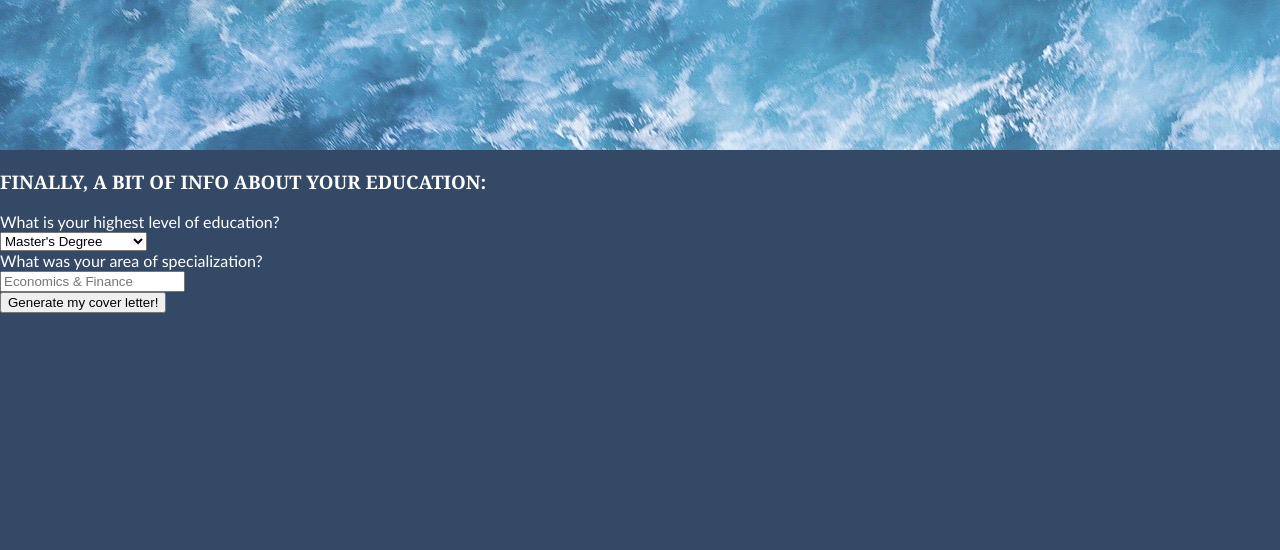
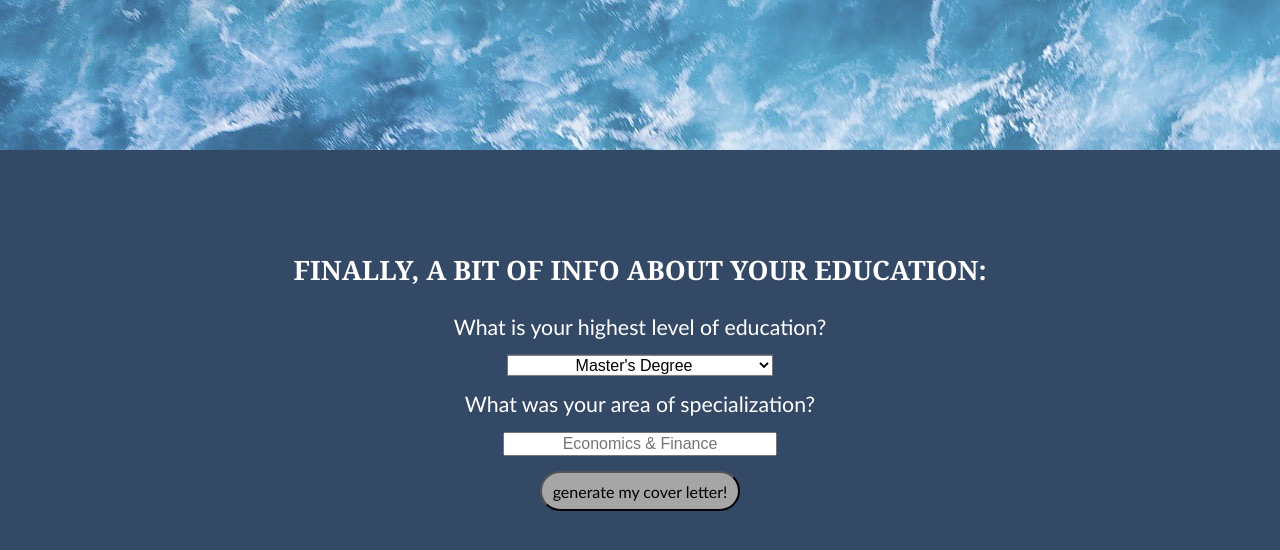
Before and after one commit to missy-davies/coverletter-generator, a Flask app: page /education in a window 1280 px wide. Shown: the top 550 px of the page. Run offline with Flask 2, Linux system fonts and the light colour scheme.

Commit message:
Style cover letter and home page

```diff
--- a/static/css/styling.css
+++ b/static/css/styling.css
@@ -1,9 +1,8 @@
 
-
-div.navbar-header {
-    width: 100%;
-    height: 150px;
-    background-image: url("/static/img/seascape-full.jpeg");
+html, body {
+  background-color: #344966;
+  margin: 0;
+  padding: 0;
 }
 
 
@@ -11,6 +10,7 @@ h1 {
   text-transform: uppercase;
   font-family: Georgia;
   color: rgb(0, 0, 0);
+  font-size: 35pt;
   }
 
 
@@ -18,22 +18,76 @@ h3 {
   text-transform: uppercase;
   font-family: Georgia;
   color: rgb(255, 255, 255);
+  font-size: 20pt;
 }
 
 
-body {
-    background-color: #344966;
-    margin: 0;
+div.navbar-header {
+  width: 100%;
+  height: 150px;
+  background-image: url("/static/img/seascape-full.jpeg");
+}
+
+.container {
+  height: 20vh;
+  display: block;
+  justify-content: center;
+  align-items: center;
+  text-align: center;
+  padding: 10px;
+}
+
+.inner-container {
+  top: 50%;
+  -ms-transform: translateY(50%);
+  transform: translateY(25%);
+
+}
+
+
+input {
+  margin: 15px;
+  width: 200pt;
+  text-align: center;
+  font-size: 12pt;
+}
+
+
+select {
+  margin: 15px;
+  width: 200pt;
+  text-align: center;
+  font-size: 12pt;
+  background-color: rgb(255, 255, 255);
+}
+
+
+button {
+    background-color: #A6A6A6;
+    height: 35px;
+    width: 70px;
+    font-size: 12pt;
+    font-family: 'Gill Sans';
+    border-radius: 25px;
+}
+
+.generate {
+    background-color: #A6A6A6;
+    height: 40px;
+    width: 200px;
 }
 
 
 .question {
     color: rgb(255, 255, 255);
     font-family: 'Trebuchet MS';
+    font-size: 16pt;
 }
 
 
 textarea {
-  width: 300px;
-  height: 150px;
+  width: 500px;
+  height: 50px;
+  margin: 10px;
+  font-size: 12pt;
 }
--- a/templates/education.html
+++ b/templates/education.html
@@ -3,6 +3,9 @@
 {% block title %}Education Information{% endblock %}
 
 {% block body %}
+
+<div class='container'>
+    <div class='inner-container'>
 
         <h3>Finally, a bit of info about your education:</h3>
 
@@ -17,8 +20,9 @@
             <div><label class='question'>What was your area of specialization?</label></div>
             <div><input type="text" name="special" placeholder="Economics & Finance" required></div>
 
-    <div><button type='submit'>Generate my cover letter!</div>
+            <div><button class='generate' type='submit'>generate my cover letter!</div>
         </form>
-
+    </div>
+</div>
 
 {% endblock %}
```
Also changed, not shown: static/css/styling-home.css (added, +46 -0 lines), static/css/styling-letter.css (added, +62 -0 lines), templates/cover-letter.html (+8 -4 lines), templates/experience.html (+11 -7 lines), templates/home-page.html (+11 -5 lines), templates/job.html (+8 -3 lines), templates/skills.html (+7 -3 lines), templates/start.html (+10 -7 lines). Lines whose indentation alone changed are shown as unchanged.
